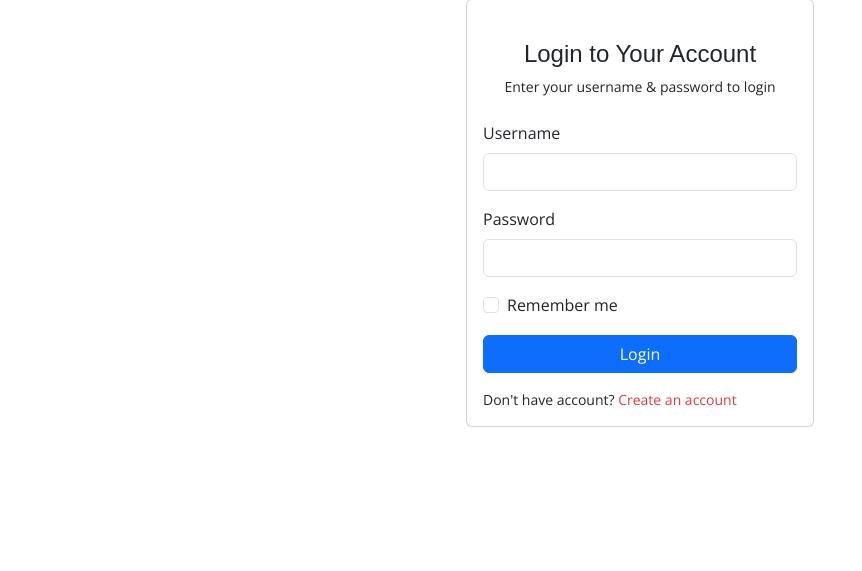
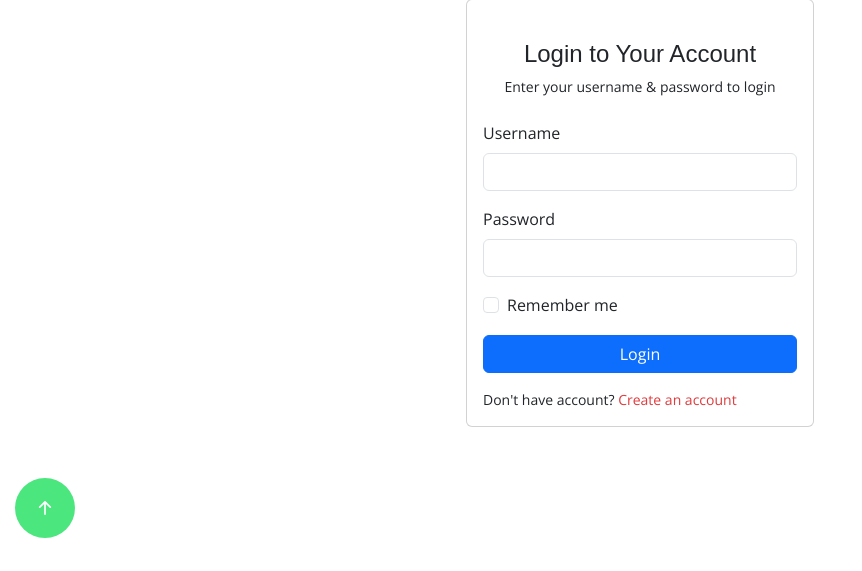
Before and after one commit to Youngp2/logistic, a Django app: page /adminside/ in a window 1280 px wide. Shown: the part 229-800 px from the top of the page, without its empty margins (0-862 px from the left). Run offline with Django 4.2, Linux system fonts and the light colour scheme; parts of the project's set-up code (start-up, migrations or seed data) failed here and were passed over; some libraries are stand-ins or nearby versions.

```diff
--- a/clientside/static/assets/css/style.css
+++ b/clientside/static/assets/css/style.css
@@ -31,8 +31,8 @@ h6 {
 --------------------------------------------------------------*/
 .back-to-top {
   position: fixed;
-  visibility: hidden;
-  opacity: 0;
+  visibility: visible;
+  opacity: 1;
   left: 15px;
   bottom: 33px;
   z-index: 996;
```
